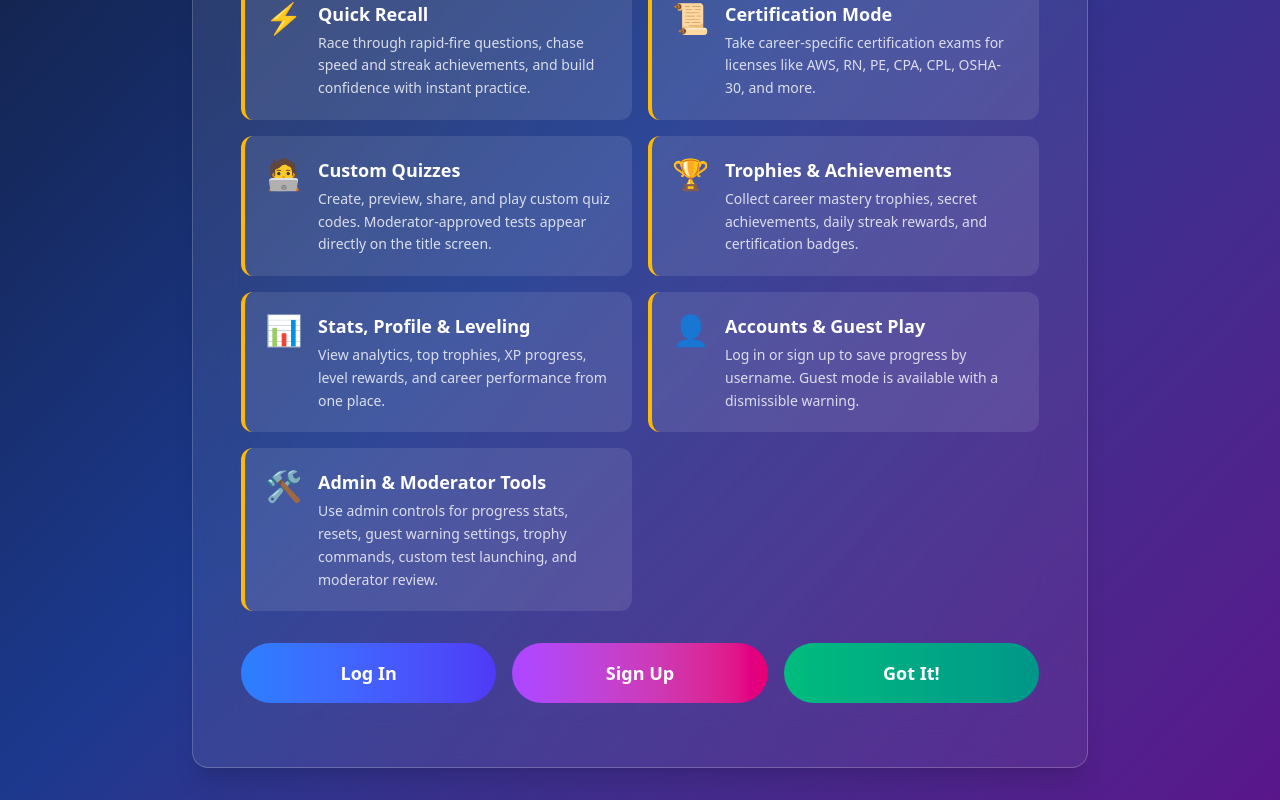
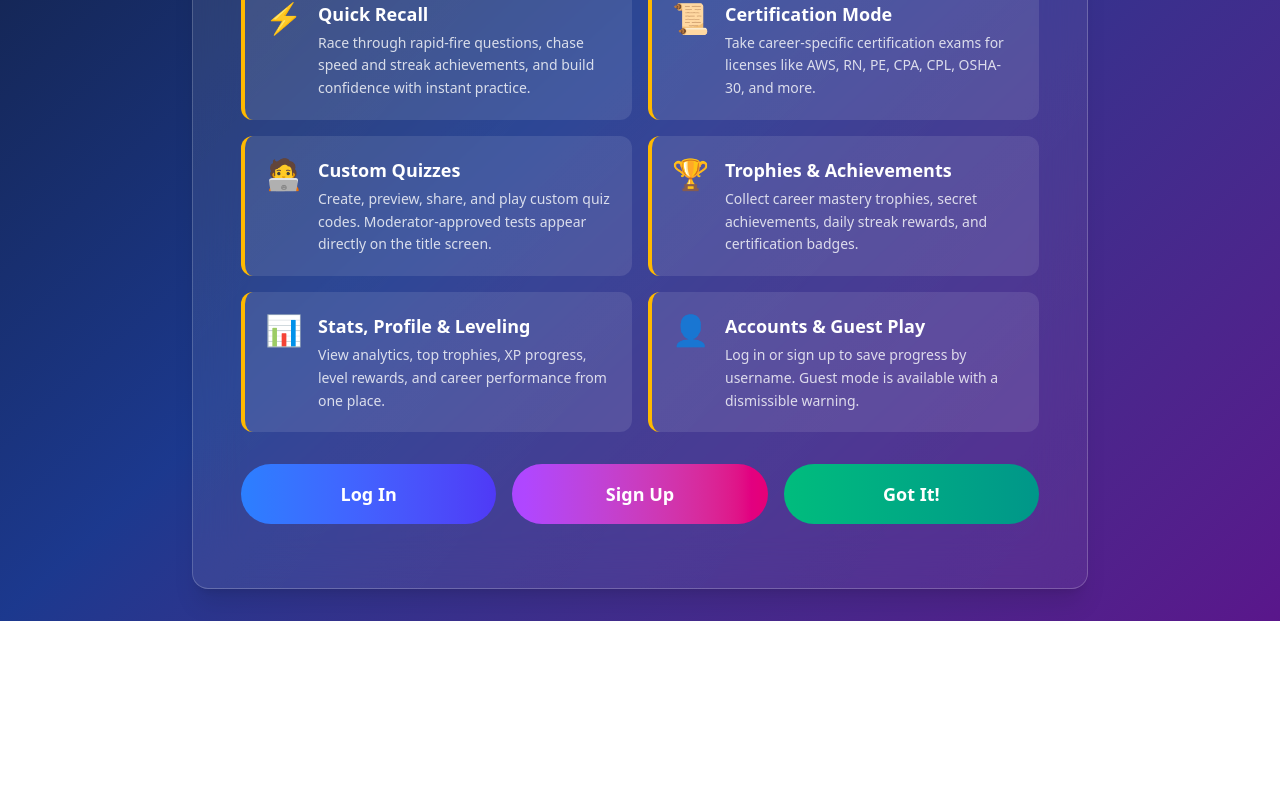
Before and after one commit to tracebowlby09/careerquestv3, a Next.js app: page / in a window 1280 px wide. Shown: the part 558-1358 px from the top of the page. After the commit the page ends 1179 px from the top, so only its background shows below. Built offline with nearby package versions, Linux system fonts and the light colour scheme.

Commit message:
unnecessary info removed

```diff
--- a/src/components/HomeTutorial.tsx
+++ b/src/components/HomeTutorial.tsx
@@ -50,11 +50,6 @@ export default function HomeTutorial({ onSkip, onLogin, onSignup }: HomeTutorial
       icon: "👤",
       title: "Accounts & Guest Play",
       description: "Log in or sign up to save progress by username. Guest mode is available with a dismissible warning."
-    },
-    {
-      icon: "🛠️",
-      title: "Admin & Moderator Tools",
-      description: "Use admin controls for progress stats, resets, guest warning settings, trophy commands, custom test launching, and moderator review."
     }
   ];
 
```
Also changed, not shown: .kilocode/rules/memory-bank/context.md.
